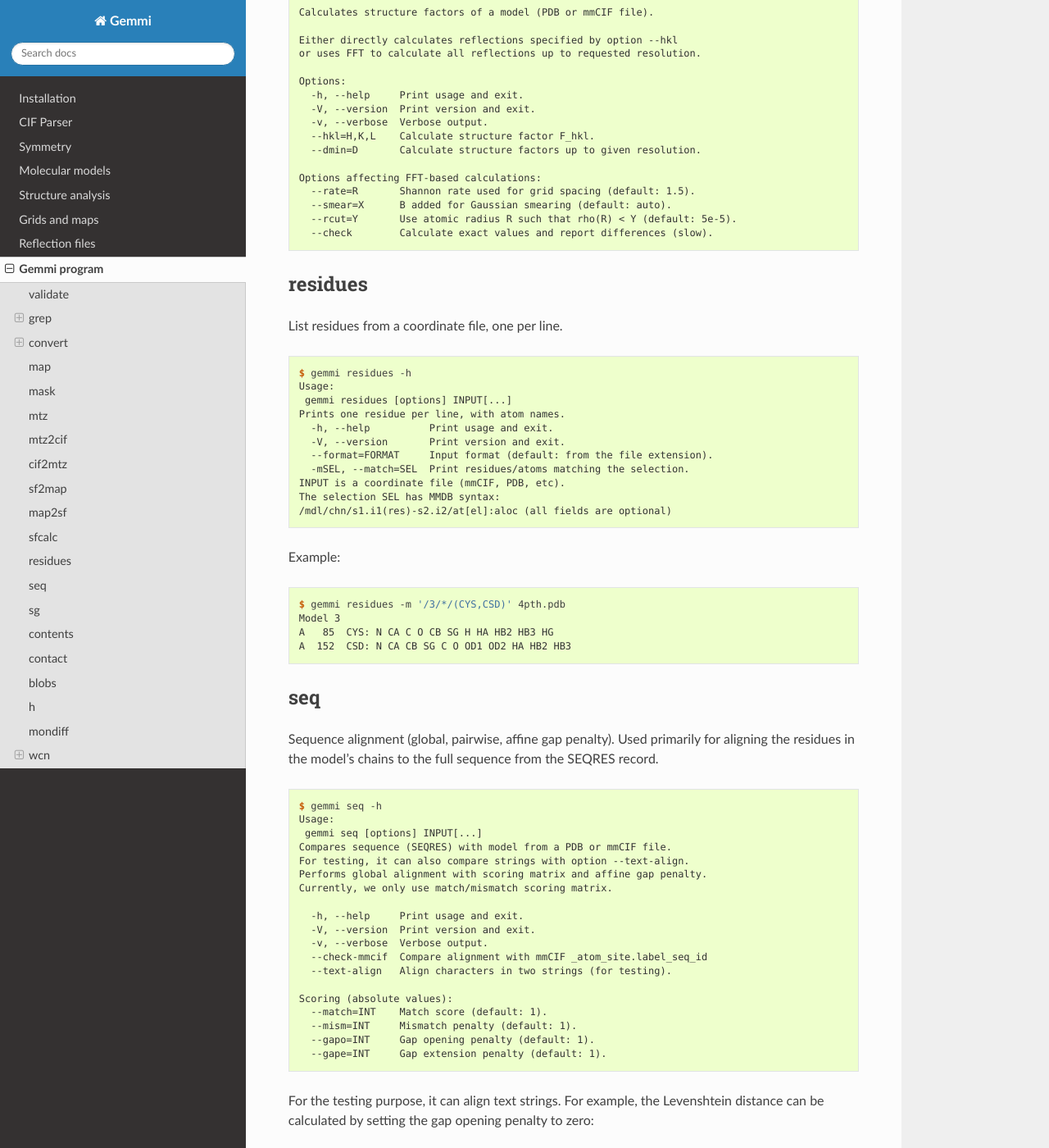
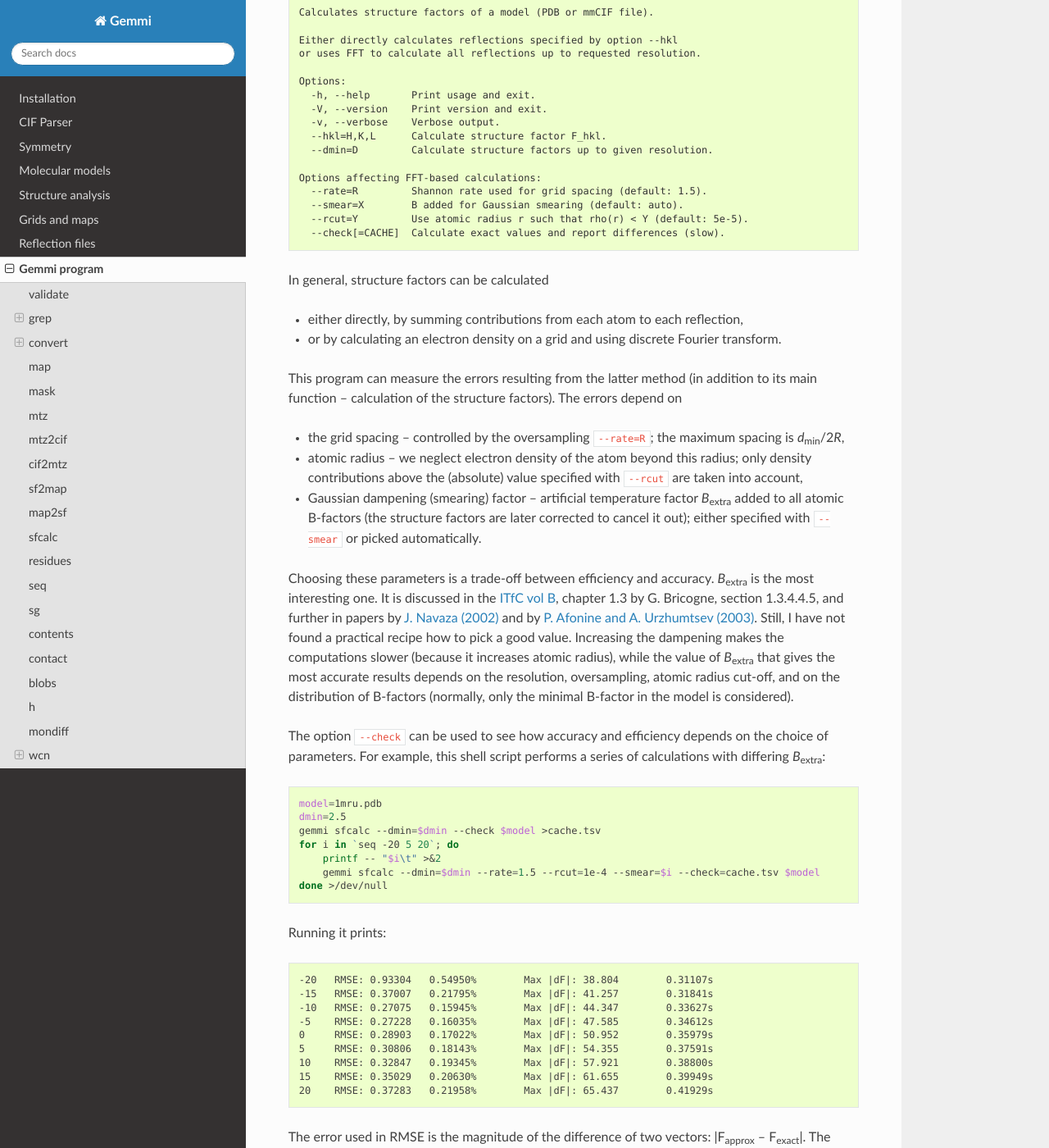
Before and after one commit to project-gemmi/gemmi, a Sphinx documentation site: the page built from docs/utils.rst, in a window 1280 px wide and 1400 px high, scrolled down 11822 px. Shown: the whole window at 82% size. Built offline with Sphinx 7.4.7 and the Read the Docs theme 2.0.0, drawn with Linux system fonts in a browser that asks for light colours; some of the changed text lies outside the part shown.

Commit message:
sfcalc: measure elapsed time, add documentation

```diff
--- a/docs/sfcalc-help.txt
+++ b/docs/sfcalc-help.txt
@@ -8,14 +8,14 @@ Either directly calculates reflections specified by option --hkl
 or uses FFT to calculate all reflections up to requested resolution.
 
 Options:
-  -h, --help     Print usage and exit.
-  -V, --version  Print version and exit.
-  -v, --verbose  Verbose output.
-  --hkl=H,K,L    Calculate structure factor F_hkl.
-  --dmin=D       Calculate structure factors up to given resolution.
+  -h, --help       Print usage and exit.
+  -V, --version    Print version and exit.
+  -v, --verbose    Verbose output.
+  --hkl=H,K,L      Calculate structure factor F_hkl.
+  --dmin=D         Calculate structure factors up to given resolution.
 
 Options affecting FFT-based calculations:
-  --rate=R       Shannon rate used for grid spacing (default: 1.5).
-  --smear=X      B added for Gaussian smearing (default: auto).
-  --rcut=Y       Use atomic radius R such that rho(R) < Y (default: 5e-5).
-  --check        Calculate exact values and report differences (slow).
+  --rate=R         Shannon rate used for grid spacing (default: 1.5).
+  --smear=X        B added for Gaussian smearing (default: auto).
+  --rcut=Y         Use atomic radius r such that rho(r) < Y (default: 5e-5).
+  --check[=CACHE]  Calculate exact values and report differences (slow).
--- a/docs/utils.rst
+++ b/docs/utils.rst
@@ -392,6 +392,76 @@ Calculates structure factors from a model.
 .. literalinclude:: sfcalc-help.txt
    :language: console
 
+In general, structure factors can be calculated
+
+* either directly, by summing contributions from each atom to each reflection,
+* or by calculating an electron density on a grid and using discrete
+  Fourier transform.
+
+This program can measure the errors resulting from the latter method
+(in addition to its main function -- calculation of the structure factors).
+The errors depend on
+
+* the grid spacing -- controlled by the oversampling ``--rate=R``;
+  the maximum spacing is *d*\ :sub:`min`/2\ *R*,
+* atomic radius -- we neglect electron density of the atom beyond this radius;
+  only density contributions above the (absolute) value specified with
+  ``--rcut`` are taken into account,
+* Gaussian dampening (smearing) factor -- artificial temperature factor
+  *B*\ :sub:`extra` added to all atomic B-factors (the structure factors
+  are later corrected to cancel it out); either specified with ``--smear``
+  or picked automatically.
+
+Choosing these parameters is a trade-off between efficiency and accuracy.
+*B*\ :sub:`extra` is the most interesting one.
+It is discussed in the `ITfC vol B <https://it.iucr.org/Bb/contents/>`_,
+chapter 1.3 by G. Bricogne, section 1.3.4.4.5, and further in papers by
+`J. Navaza (2002) <https://doi.org/10.1107/S0108767302016318>`_ and by
+`P. Afonine and A. Urzhumtsev (2003) <https://doi.org/10.1107/S0108767303022062>`_.
+Still, I have not found a practical recipe how to pick a good value.
+Increasing the dampening makes the computations slower (because it
+increases atomic radius), while the value of *B*\ :sub:`extra` that
+gives the most accurate results depends on the resolution, oversampling,
+atomic radius cut-off, and on the distribution of B-factors
+(normally, only the minimal B-factor in the model is considered).
+
+The option ``--check`` can be used to see how accuracy and efficiency
+depends on the choice of parameters.  For example, this shell script
+performs a series of calculations with differing *B*\ :sub:`extra`:
+
+.. code-block:: shell
+
+  model=1mru.pdb
+  dmin=2.5
+  gemmi sfcalc --dmin=$dmin --check $model >cache.tsv
+  for i in `seq -20 5 20`; do
+      printf -- "$i\t" >&2
+      gemmi sfcalc --dmin=$dmin --rate=1.5 --rcut=1e-4 --smear=$i --check=cache.tsv $model
+  done >/dev/null
+
+Running it prints:
+
+.. code-block:: none
+
+  -20	RMSE: 0.93304	0.54950%	Max |dF|: 38.804	0.31107s
+  -15	RMSE: 0.37007	0.21795%	Max |dF|: 41.257	0.31841s
+  -10	RMSE: 0.27075	0.15945%	Max |dF|: 44.347	0.33627s
+  -5	RMSE: 0.27228	0.16035%	Max |dF|: 47.585	0.34612s
+  0	RMSE: 0.28903	0.17022%	Max |dF|: 50.952	0.35979s
+  5	RMSE: 0.30806	0.18143%	Max |dF|: 54.355	0.37591s
+  10	RMSE: 0.32847	0.19345%	Max |dF|: 57.921	0.38800s
+  15	RMSE: 0.35029	0.20630%	Max |dF|: 61.655	0.39949s
+  20	RMSE: 0.37283	0.21958%	Max |dF|: 65.437	0.41929s
+
+The error used in RMSE is the magnitude of the difference of two vectors:
+\|F\ :sub:`approx` -- F\ :sub:`exact`\|.
+The next column is RMSE normalized by the sum of \|F\ :sub:`calc`\|.
+Then we have maximum error for a single reflection, and the wall time
+of computations.
+We can see that in this case negative "dampening" (subtracting about
+10A\ :sup:`2` from all B-factors) improves both accuracy and performance.
+
+
 residues
 ========
 
```
Also changed, not shown: 1 other file.
